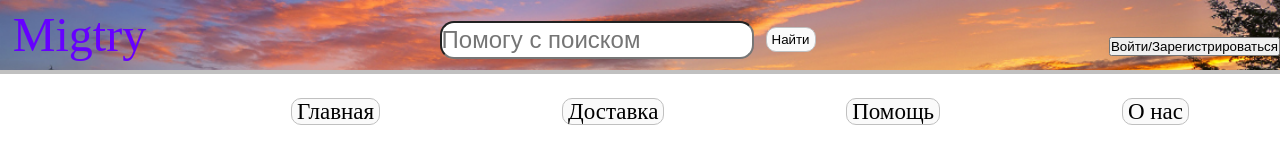
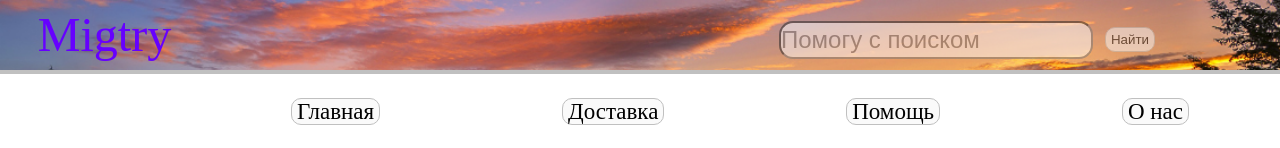
Before and after one commit to KadMax123/migtrysd.github.io, a plain HTML site: page index.html in a window 1280 px wide. Shown: the top 148 px of the page. Drawn offline with Linux system fonts and the light colour scheme.

Commit message:
Add files via upload

```diff
--- a/css/index.css
+++ b/css/index.css
@@ -83,21 +83,23 @@ nav a:hover{
     display: flex;
     margin-left: 1%;
     justify-content: space-between;
+
 }
 #logo a{
     text-decoration: none;
     color:#6600ff;
+    margin-left: 25px;
 }
 
-input {
+header input {
     outline:none;
-
 }
 #po{
     border-radius: 14px;
     height: 38px;
     font-size: 24px;
     vertical-align: middle;
+    opacity: 0.5;
 }
 #nv{
     border: 1px solid silver;
@@ -106,6 +108,8 @@ input {
     padding: 0px 5px;
     height: 25px;
     vertical-align: middle;
+    opacity: 0.5;
+    margin-right: 125px;
 }
 #nv:hover{
     font-size: 16px;
--- a/index.html
+++ b/index.html
@@ -11,14 +11,13 @@
   </head>
   <body>
       <header>
+        <span class="e"></span>
           <span id="logo" data-tooltip="df"><a href="index.html" title="На главную">Migtry</a>
           <form>
              <input type="search" id="po" placeholder="Помогу с поиском">
              <input type="submit" value="Найти" id='nv'>
           </form>
-          <form>
-             <input type="button" value="Войти/Зарегистрироваться" id='reg'>
-          </form>
+
           </span>
 
       </header>
```
